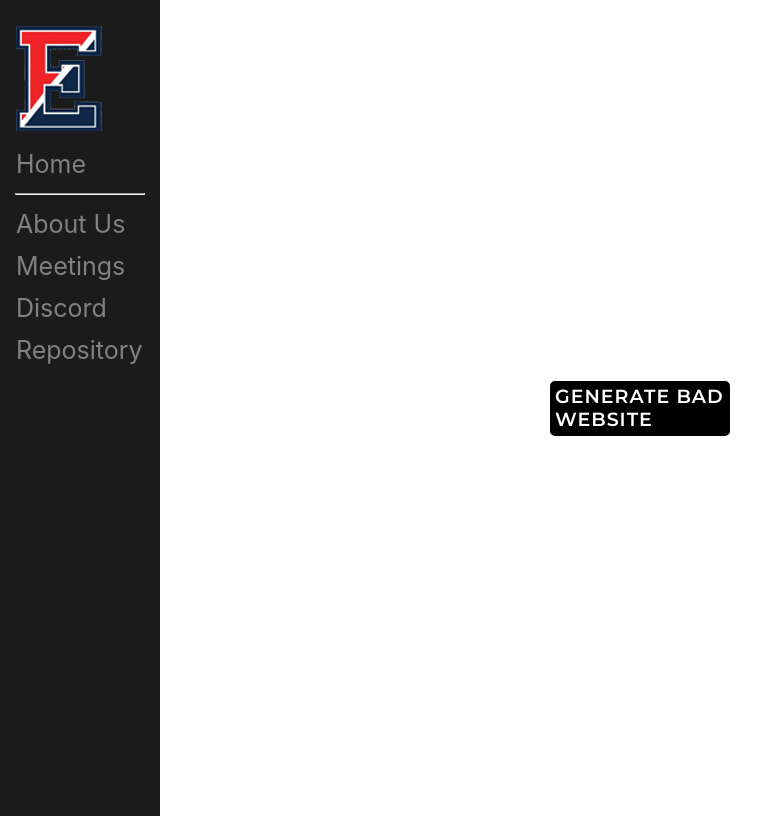
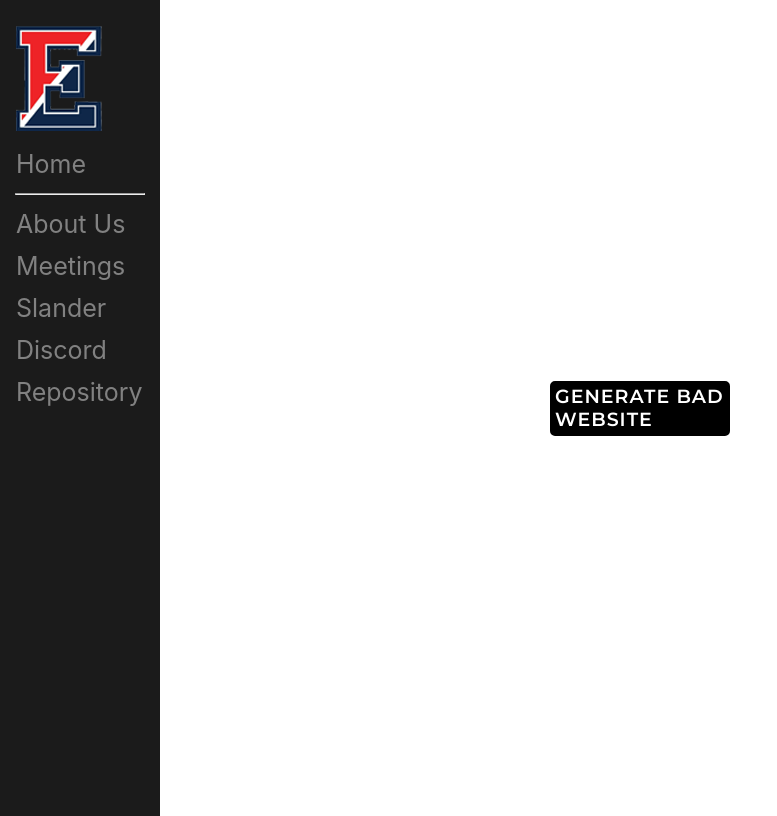
Before and after one commit to JonZavialov/cbeast, a Flask app: page /slander in a window 1280 px wide. Shown: the whole page, without its empty margins (0-777 px from the left). Run offline with Flask 2, Linux system fonts and the light colour scheme.

Commit message:
Update slander.html

```diff
--- a/templates/slander.html
+++ b/templates/slander.html
@@ -14,11 +14,12 @@
     <hr>
     <a href="/aboutus">About Us</a>
     <a href="/meetings">Meetings</a>
+    <a href="/slander">Slander</a>
     <a href="https://discord.gg/3VYtKqKmyu">Discord</a>
     <a href="https://github.com/JonZavialov/cbeast" target="_blank">Repository</a>
   </div>
   <div class="body-button">
-    <span><a href="#"></a></span>
+    <span><a href="https://cbsouthcoding.com/" target="_blank"></a></span>
   </div>
 </body>
 </html>
```
